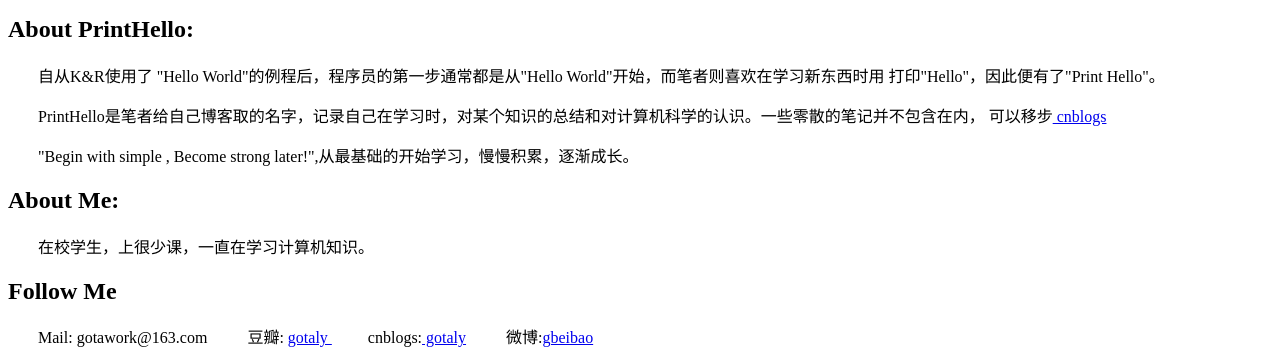
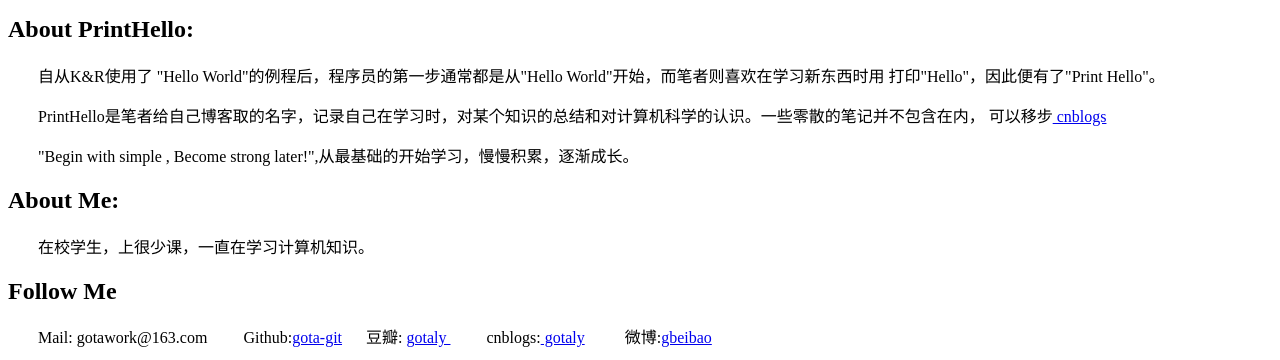
Before and after one commit to printhello/printhello.github.com, a Jekyll site: the page built from about.html, in a window 1280 px wide, cut to the strip 112-472 px from the top of the page. Built offline with Jekyll 4.4.1, drawn with Linux system fonts in a browser that asks for light colours.

Commit message:
add github link

```diff
--- a/about.html
+++ b/about.html
@@ -29,7 +29,8 @@ title: About
 		<p> 在校学生，上很少课，一直在学习计算机知识。
 		</p>
 		<h2> Follow Me </h2>
-		<p> Mail: gotawork@163.com  &nbsp;&nbsp;&nbsp;&nbsp;&nbsp;&nbsp;&nbsp;&nbsp;
+		<p> Mail: gotawork@163.com  &nbsp;&nbsp;&nbsp;&nbsp;&nbsp;&nbsp;&nbsp;
+		Github:<a href="http://github.com/gota-git">gota-git</a> &nbsp;&nbsp;&nbsp;&nbsp;
 		豆瓣: <a href="http://book.douban.com/people/60118749/">gotaly </a>&nbsp;&nbsp;&nbsp;&nbsp;&nbsp;&nbsp;&nbsp;&nbsp;
 		cnblogs:<a href="http://www.cnblogs.com/gotaly/"> gotaly</a>&nbsp;&nbsp;&nbsp; &nbsp;&nbsp;&nbsp;&nbsp;&nbsp;
 		 微博:<a href="http://weibo.com/gbeibao">gbeibao </a></p>
```
